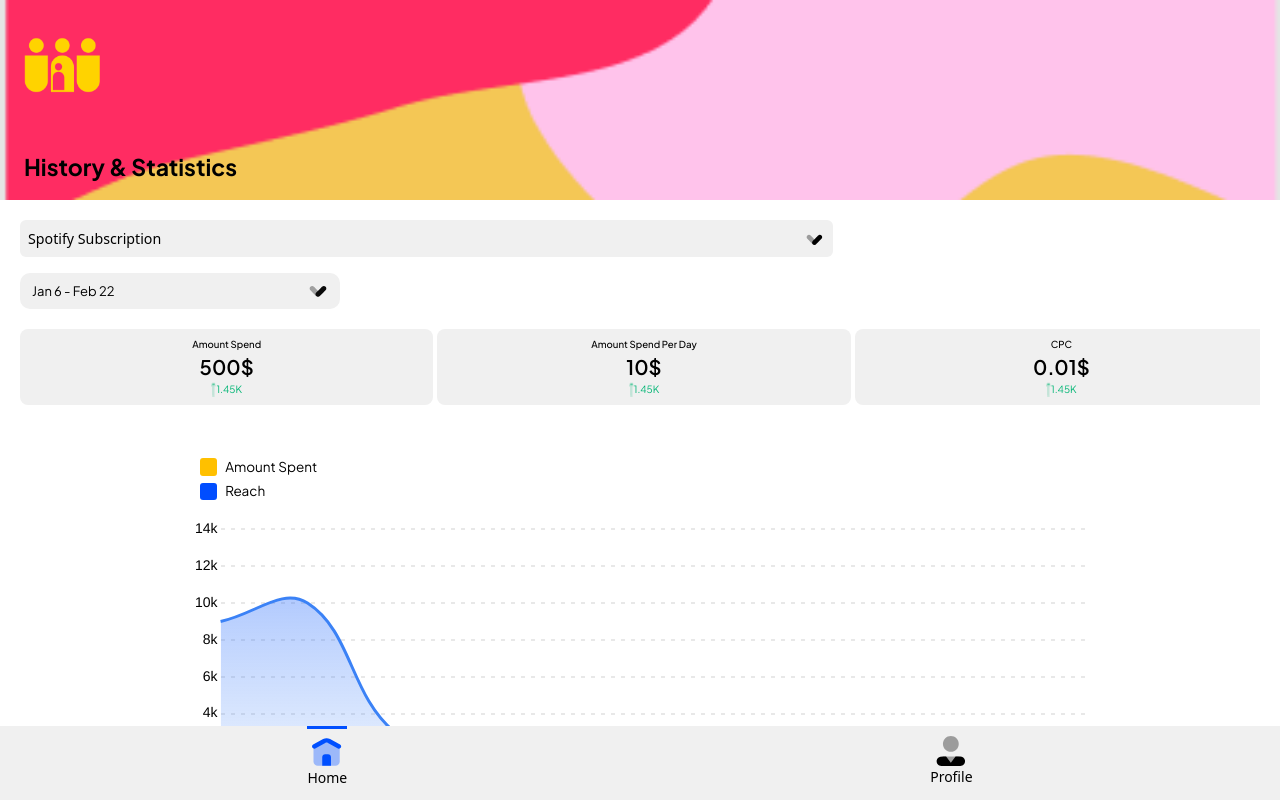
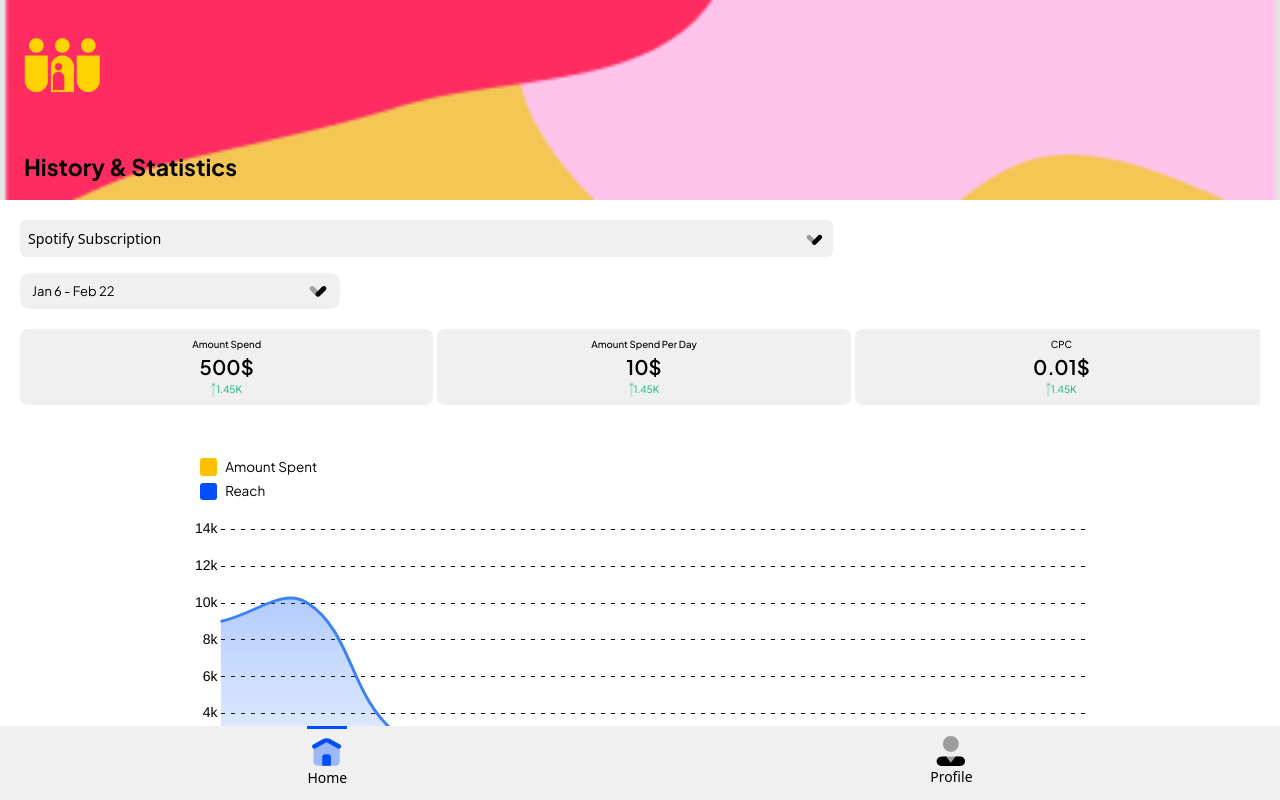
Before and after one commit to GihanEbi/kumele-web-app, a Next.js app: page /user/partnership-home in a window 1280 px wide. Built offline with nearby package versions, Linux system fonts and the light colour scheme.

Commit message:
FIX: UI Bugs

```diff
--- a/src/components/DateRangePicker/DateRangePicker.tsx
+++ b/src/components/DateRangePicker/DateRangePicker.tsx
@@ -160,7 +160,7 @@ const SingleCalendar: React.FC<SingleCalendarProps> = ({
           </div>
         </div>
       </div>
-      <div className="grid grid-cols-7 text-center font-plusJakartaSans font-bold text-[10px]  text-app-calendar-date mb-2">
+      <div className="grid grid-cols-7 text-center text-black dark:text-white font-plusJakartaSans font-normal text-[14px]  text-app-calendar-date mb-2">
         {daysOfWeek.map((day) => (
           <div key={day} className="w-full">
             {day}
--- a/src/components/partnershipChartComponent/AnalyticsChartJs.tsx
+++ b/src/components/partnershipChartComponent/AnalyticsChartJs.tsx
@@ -261,12 +261,32 @@ const AnalyticsChart: React.FC<AnalyticsChartProps> = ({ data }) => {
           color: isDark ? "#FFFFFF" : "#000000",
           font: { size: 14 },
         },
-        border: { dash: [4, 6], display: false },
+        border: {
+          dash: (context: any) => {
+            if (context.tick.value === 0) {
+              return [];
+            }
+            return [4, 6];
+          },
+          display: false,
+        },
         grid: {
-          color: "#E8E8E8",
+          // color: "#E8E8E8",
+          color: (context: any) => {
+            if (context.tick.value === 0) {
+              return isDark ? "#E8E8E8" : "#000000";
+            }
+
+            return isDark ? "#E8E8E8" : "#000000";
+          },
           drawTicks: false,
           borderDash: [2, 6],
-          lineWidth: 2,
+          lineWidth: (context: any) => {
+            if (context.tick.value === 0) {
+              return 0.5;
+            }
+            return 1;
+          },
           borderDashOffset: 0,
         },
       },
@@ -315,7 +335,7 @@ const AnalyticsChart: React.FC<AnalyticsChartProps> = ({ data }) => {
 
       <div
         className="w-full overflow-x-auto hide-scrollbar"
-        style={{ minWidth: 0,}}
+        style={{ minWidth: 0 }}
       >
         <div style={{ width: "1000px", height: "300px" }}>
           <Line options={chartOptions} data={chartData as any} />
```
